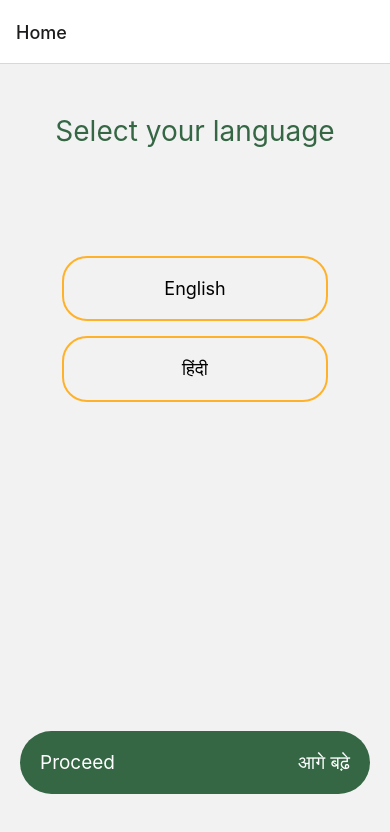
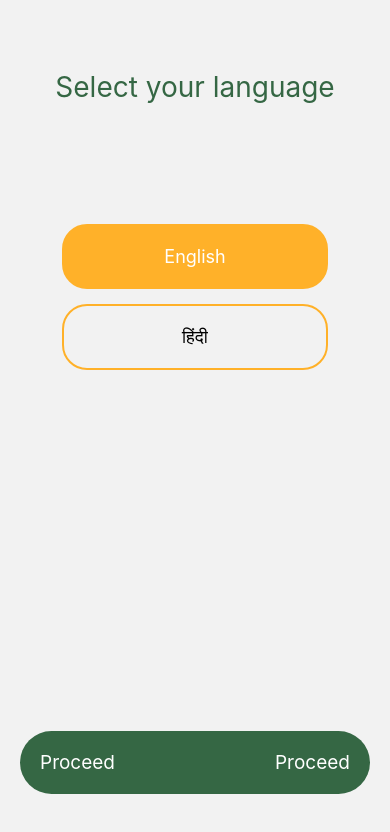
Before and after one commit to PavanSargar/kiranaGharana, a React Native app: screen /Home in a window 390 px wide. Shown: the top 832 px of the page. Built offline with nearby package versions, Linux system fonts and the light colour scheme.

Commit message:
feat: :sparkles: updated home UI

```diff
--- a/src/localization/en.json
+++ b/src/localization/en.json
@@ -1,5 +1,6 @@
 {
     "welcome": "Welcome!",
+    "proceed": "Proceed",
     "home": "Home",
     "details": "Details"
   }
--- a/src/localization/hi.json
+++ b/src/localization/hi.json
@@ -1,5 +1,7 @@
 {
     "welcome": "स्वागत है!",
     "home": "होम",
-    "details": "विवरण"
+    "details": "विवरण",
+    "proceed": "आगे बढ़े",
+    "select-your-lang" : "अपनी भाषा का चयन करें"
   }
--- a/src/navigation/routes.js
+++ b/src/navigation/routes.js
@@ -1,7 +1,7 @@
 import React from "react";
 import { NavigationContainer } from "@react-navigation/native";
 import { createStackNavigator } from "@react-navigation/stack";
-import { loadUserFromStorage } from '../storage/UserStorage';
+import { loadUserFromStorage } from "../storage/UserStorage";
 import { AppProvider } from "../context/AppContext";
 import HomeScreen from "../screens/HomeScreen";
 import DetailsScreen from "../screens/DetailsScreen";
@@ -16,7 +16,11 @@ const Navigation = () => {
     <AppProvider>
       <NavigationContainer>
         <Stack.Navigator initialRouteName="Home">
-          <Stack.Screen name="Home" component={HomeScreen} />
+          <Stack.Screen
+            name="Home"
+            component={HomeScreen}
+            options={{ headerShown: false }}
+          />
           <Stack.Screen name="Details" component={DetailsScreen} />
         </Stack.Navigator>
       </NavigationContainer>
--- a/src/screens/HomeScreen.js
+++ b/src/screens/HomeScreen.js
@@ -1,5 +1,5 @@
-import React, { useContext, useState } from "react";
-import { useTranslation } from 'react-i18next';
+import React, { useContext, useState, useEffect } from "react";
+import { useTranslation } from "react-i18next";
 import {
   View,
   Text,
@@ -13,11 +13,11 @@ import { AppContext } from "../context/AppContext";
 
 const DATA = [
   {
-    id: "bd7acbea-c1b1-46c2-aed5-3ad53abb28ba",
+    id: "en",
     title: "English",
   },
   {
-    id: "3ac68afc-c605-48d3-a4f8-fbd91aa97f63",
+    id: "hi",
     title: "हिंदी",
   },
 ];
@@ -32,18 +32,16 @@ const Item = ({ item, onPress, backgroundColor, textColor }) => (
 );
 
 const HomeScreen = ({ navigation }) => {
-  const [selectedId, setSelectedId] = useState("");
+  const [selectedId, setSelectedId] = useState("en");
   const { language, changeLanguage } = useContext(AppContext);
   const { user, setUser } = useContext(AppContext);
   const { t } = useTranslation();
 
+  const proceed = t("proceed");
+  const subHeading = t("select-your-lang");
+
   const handleLogout = () => {
     setUser(null);
-  };
-
-  const handleLanguageChange = () => {
-    const newLanguage = language === "en" ? "hi" : "en";
-    changeLanguage(newLanguage);
   };
 
   const onProceed = () => {};
@@ -62,10 +60,19 @@ const HomeScreen = ({ navigation }) => {
     );
   };
 
+  useEffect(() => {
+    changeLanguage(selectedId);
+  }, [selectedId]);
+
   return (
     <View style={styles.container}>
       <SafeAreaView style={styles.languages}>
         <Text style={styles.heading}>Select your language</Text>
+        {selectedId === "en" ? (
+          <Text style={styles.subHeading}>{}</Text>
+        ) : (
+          <Text style={styles.subHeading}>{subHeading}</Text>
+        )}
 
         <FlatList
           data={DATA}
@@ -76,7 +83,7 @@ const HomeScreen = ({ navigation }) => {
 
         <TouchableOpacity onPress={onProceed} style={styles.proceedBtn}>
           <Text style={styles.proceedTitle}>Proceed</Text>
-          <Text style={styles.proceedTitle}>आगे बढ़े</Text>
+          <Text style={styles.proceedTitle}>{proceed}</Text>
         </TouchableOpacity>
       </SafeAreaView>
     </View>
@@ -95,8 +102,15 @@ const styles = StyleSheet.create({
   heading: {
     fontSize: 28,
     textAlign: "center",
-    marginBottom: 108,
-    color: "#356744"
+    marginBottom: 20,
+    marginTop: 20,
+    color: "#356744",
+  },
+  subHeading: {
+    fontSize: 20,
+    textAlign: "center",
+    marginBottom: 100,
+    color: "#C9C9C9",
   },
   languages: {
     paddingTop: 50,
@@ -129,10 +143,10 @@ const styles = StyleSheet.create({
     flexDirection: "row",
     alignItems: "flex-start",
     justifyContent: "space-between",
-    gap: 20
+    gap: 20,
   },
   proceedTitle: {
     color: "#fff",
     fontSize: 19,
-  }
+  },
 });
```
